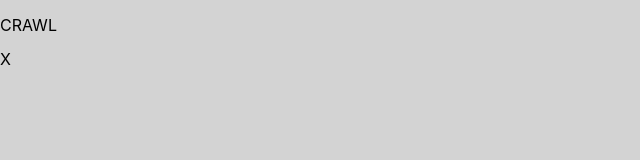
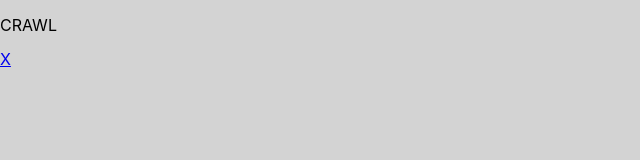
Before and after one commit to KevinKra/LightSide, a React (Create React App) app: page / in a window 1280 px wide. Shown: the top 160 px of the page, without its empty margins (0-640 px from the left). Built offline with nearby package versions, Linux system fonts and the light colour scheme.

Commit message:
Implement router

```diff
--- a/package.json
+++ b/package.json
@@ -7,6 +7,7 @@
     "normalize.css": "^8.0.1",
     "react": "^16.8.6",
     "react-dom": "^16.8.6",
+    "react-router-dom": "^5.0.1",
     "react-scripts": "3.0.1",
     "react-scroll": "^1.7.12",
     "uuid": "^3.3.2"
--- a/src/components/App/App.js
+++ b/src/components/App/App.js
@@ -1,11 +1,16 @@
 import React from "react";
 import "./App.scss";
 import MainPage from "../MainPage/MainPage";
+import Crawl from "../Crawl/Crawl";
+import { BrowserRouter, Route } from "react-router-dom";
 
 function App() {
   return (
     <div className="App">
-      <MainPage />
+      <BrowserRouter>
+        <Route exact path="/" component={Crawl} />
+        <Route exact path="/main" component={MainPage} />
+      </BrowserRouter>
     </div>
   );
 }
--- a/src/components/Crawl/Crawl.js
+++ b/src/components/Crawl/Crawl.js
@@ -1,5 +1,5 @@
 import React from "react";
-import { Link, animateScroll as scroll } from "react-scroll";
+import { Link } from "react-router-dom";
 import "./Crawl.scss";
 
 export default function Crawl() {
@@ -7,9 +7,7 @@ export default function Crawl() {
   return (
     <section className="Crawl">
       <p>CRAWL</p>
-      <Link to="hero-section" smooth={true} offset={0} duration={500}>
-        X
-      </Link>
+      <Link to="/main">X</Link>
     </section>
   );
 }
--- a/src/components/MainPage/MainPage.js
+++ b/src/components/MainPage/MainPage.js
@@ -38,7 +38,6 @@ export default class MainPage extends Component {
   render() {
     return (
       <main className="MainPage">
-        <Crawl />
         <HeroSection displayData={this.displayData} />
         <ContentSection
           content={this.state.content}
```
Also changed, not shown: 1 other file (tests, documents, lock files or other folders).
